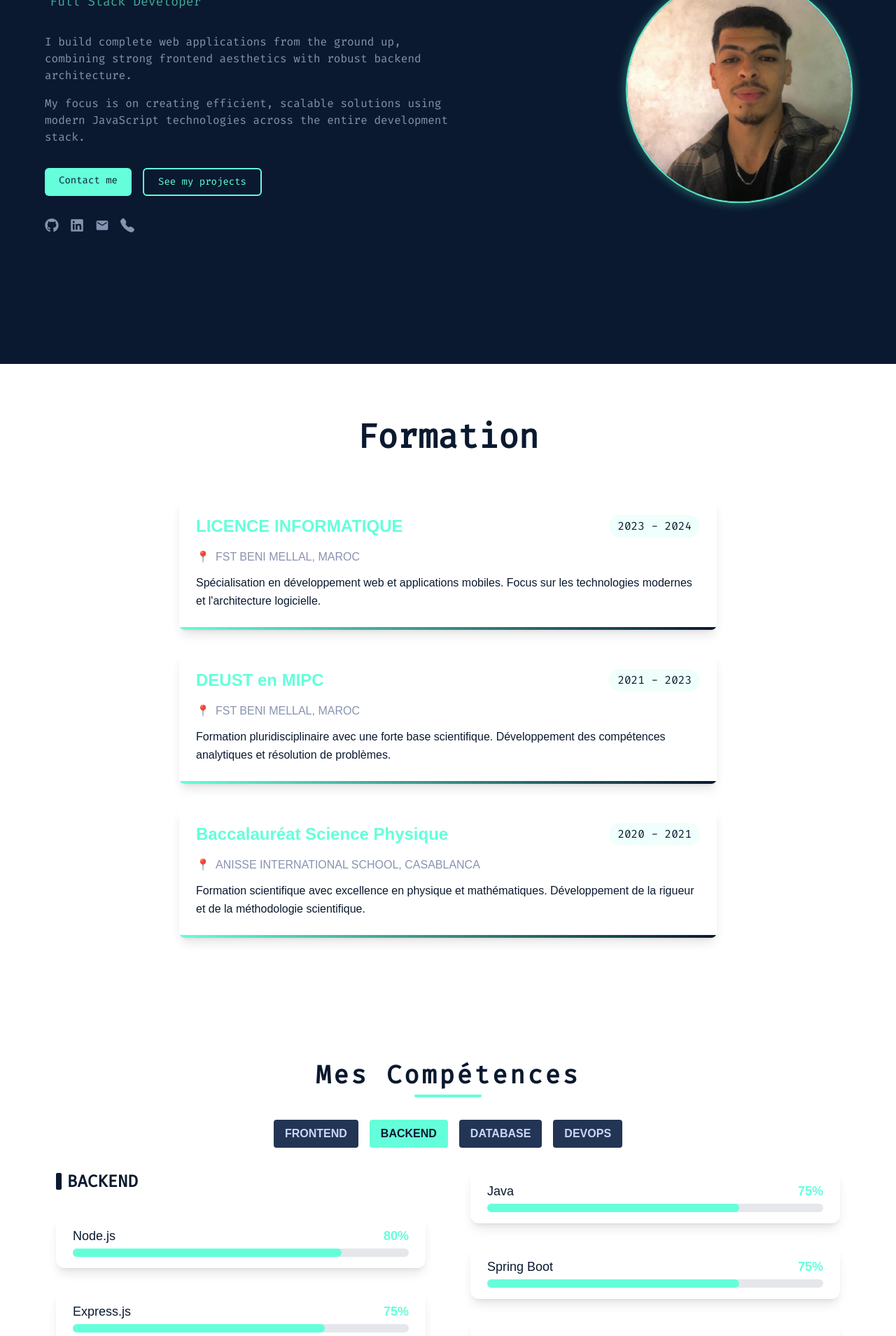
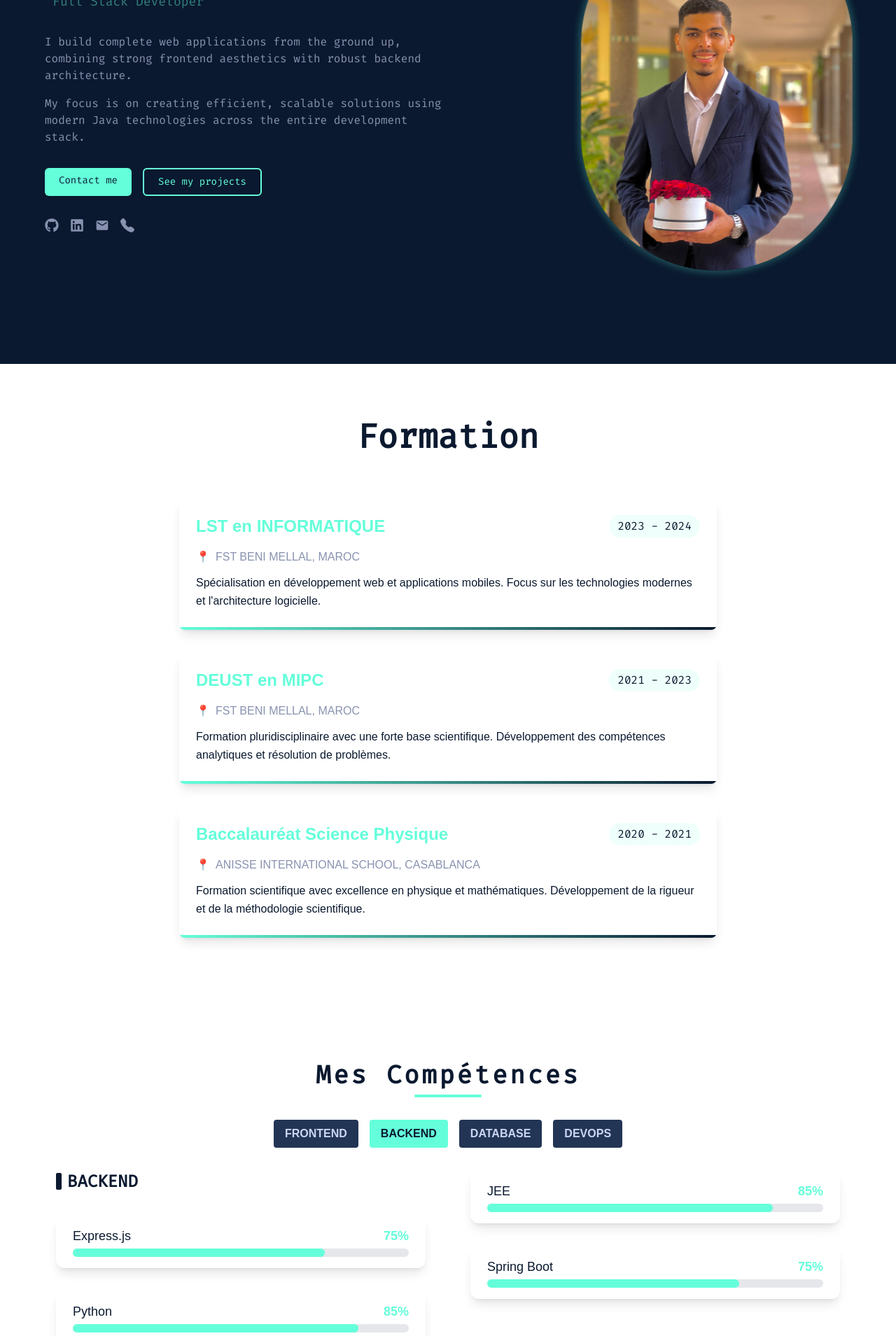
Before and after one commit to Souhailaouzi/Portfolio, a Next.js app: page / in a window 1280 px wide. Shown: the part 280-2189 px from the top of the page at 70% size. Built offline with nearby package versions, Linux system fonts and the light colour scheme.

Commit message:
update portfolio

```diff
--- a/components/Formation.tsx
+++ b/components/Formation.tsx
@@ -17,7 +17,7 @@ export default function Formation({ lightMode }: FormationProps) {
           <div className={`${lightMode ? "bg-white" : "bg-[#112240]"} rounded-lg overflow-hidden shadow-lg hover:shadow-2xl transition-all duration-300 transform hover:-translate-y-2`}>
             <div className="p-6">
               <div className="flex items-center justify-between mb-4">
-                <h3 className="text-2xl font-bold text-[#64ffda]">LICENCE INFORMATIQUE</h3>
+                <h3 className="text-2xl font-bold text-[#64ffda]">LST  en INFORMATIQUE</h3>
                 <span className={`font-mono bg-[#64ffda]/10 px-3 py-1 rounded-full ${lightMode ? "text-[#0a192f]" : "text-[#ccd6f6]"}`}>2023 - 2024</span>
               </div>
               <div className="space-y-3">
--- a/components/Hero.tsx
+++ b/components/Hero.tsx
@@ -23,7 +23,7 @@ export default function Hero() {
             </p>
             <p className="text-base">
               My focus is on creating efficient, scalable solutions
-              using modern JavaScript technologies across the entire development stack.
+              using modern Java technologies across the entire development stack.
             </p>
           </div>
           {/* Buttons */}
@@ -69,10 +69,10 @@ export default function Hero() {
         </div>
         {/* Image côté droite */}
         <div className="md:w-1/3 flex justify-end">
-          <div className="relative w-80 h-80">
-            <div className="w-full h-full rounded-full overflow-hidden border-2 border-[#64ffda] animate-professional-border">
+          <div className="relative w-85 h-85">
+            <div className="w-full h-full rounded-full overflow-hidden   animate-professional-border">
               <img
-                src="/img/souhail.jpeg"
+                src="/img/image_souhail.jpeg"
                 alt="Profile"
                 className="w-full h-full object-cover"
               />
--- a/components/Projects.tsx
+++ b/components/Projects.tsx
@@ -50,7 +50,7 @@ const projects = [
       "de la boutique a son interface personnelle afin",
       "d y acceder et ajouter,modifier,supprimer des produits"
     ],
-    tags: ["HTML", "CSS", "JavaScript","JEE", "PHP", "SQL"],
+    tags: ["J2EE", "PL-SQL","JWT"],
     github: "https://github.com/Souhailaouzi/COOPERATIVE_DE_MIEL",
     demo: "",
     image: "/img/img3.svg",
--- a/components/Skills.tsx
+++ b/components/Skills.tsx
@@ -4,19 +4,17 @@ type SkillCategory = 'FRONTEND' | 'BACKEND' | 'DATABASE' | 'DEVOPS';
 
 const skillsData: Record<SkillCategory, { name: string; percent: number }[]> = {
   FRONTEND: [
-    { name: "React", percent: 90 },
+    { name: "NEXT JS", percent: 90 },
     { name: "Redux", percent: 80 },
     { name: "Tailwind CSS", percent: 85 },
-    { name: "bootstrap", percent: 85 },
+    { name: "BOOTSTRAP", percent: 85 },
   ],
   BACKEND: [
-    { name: "Node.js", percent: 80 },
     { name: "Express.js", percent: 75 },
     { name: "Python", percent: 85 },
     { name: "JEE", percent: 85 },
-    { name: "Java", percent: 75 },
     { name: "Spring Boot", percent: 75 },
-    { name: "PHP", percent: 70 },
+
   ],
   DATABASE: [
     { name: "Oracle", percent: 80 },
@@ -94,7 +92,7 @@ export default function Skills({ lightMode }: SkillsProps) {
             </div>
           </div>
           <div className="w-full">
-            <div className="space-y-8 mt-8 md:mt-0">
+            <div className="space-y-8">
               {skillsData[selectedCategory]
                 .slice(Math.ceil(skillsData[selectedCategory].length / 2))
                 .map((skill) => (
```
Also changed, not shown: public/img/image_souhail.jpeg (added).
